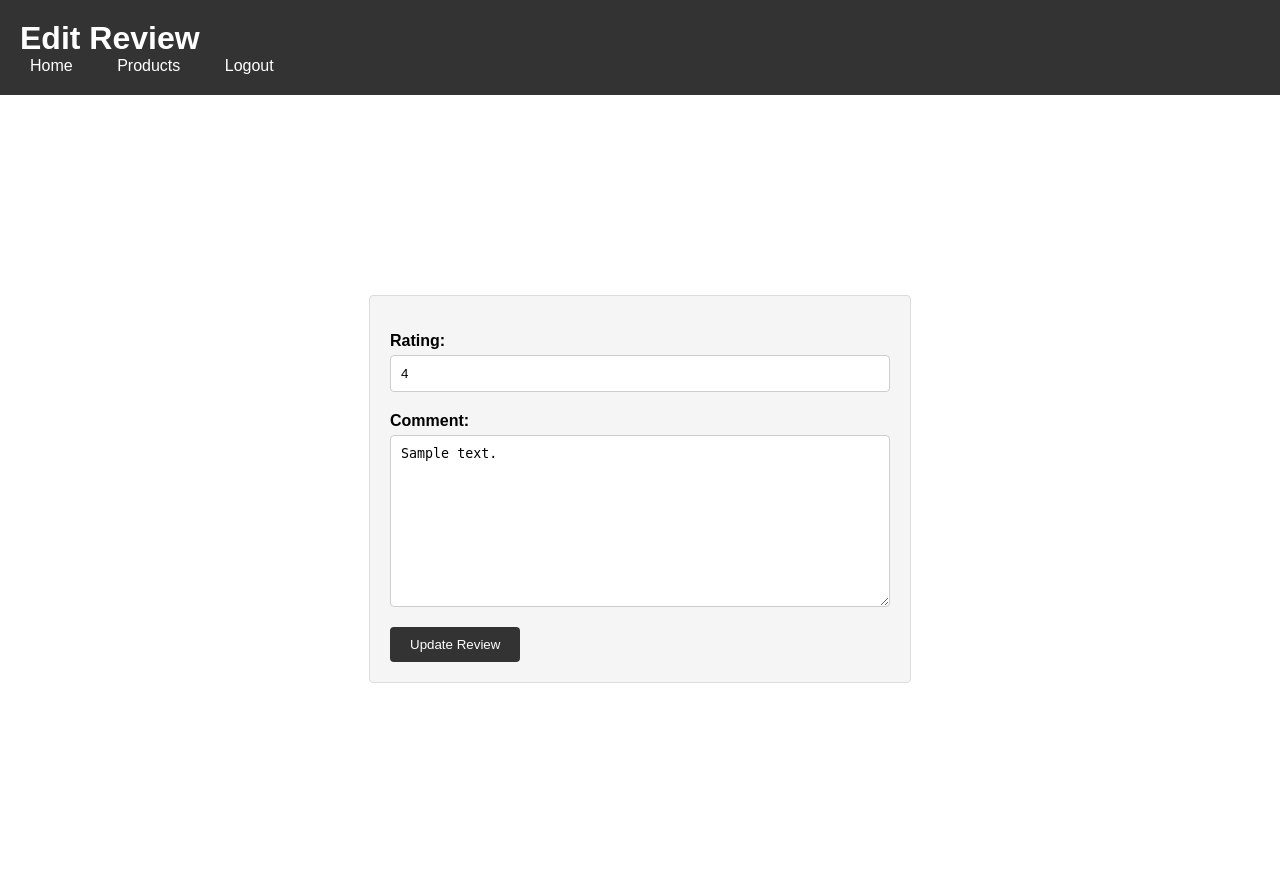
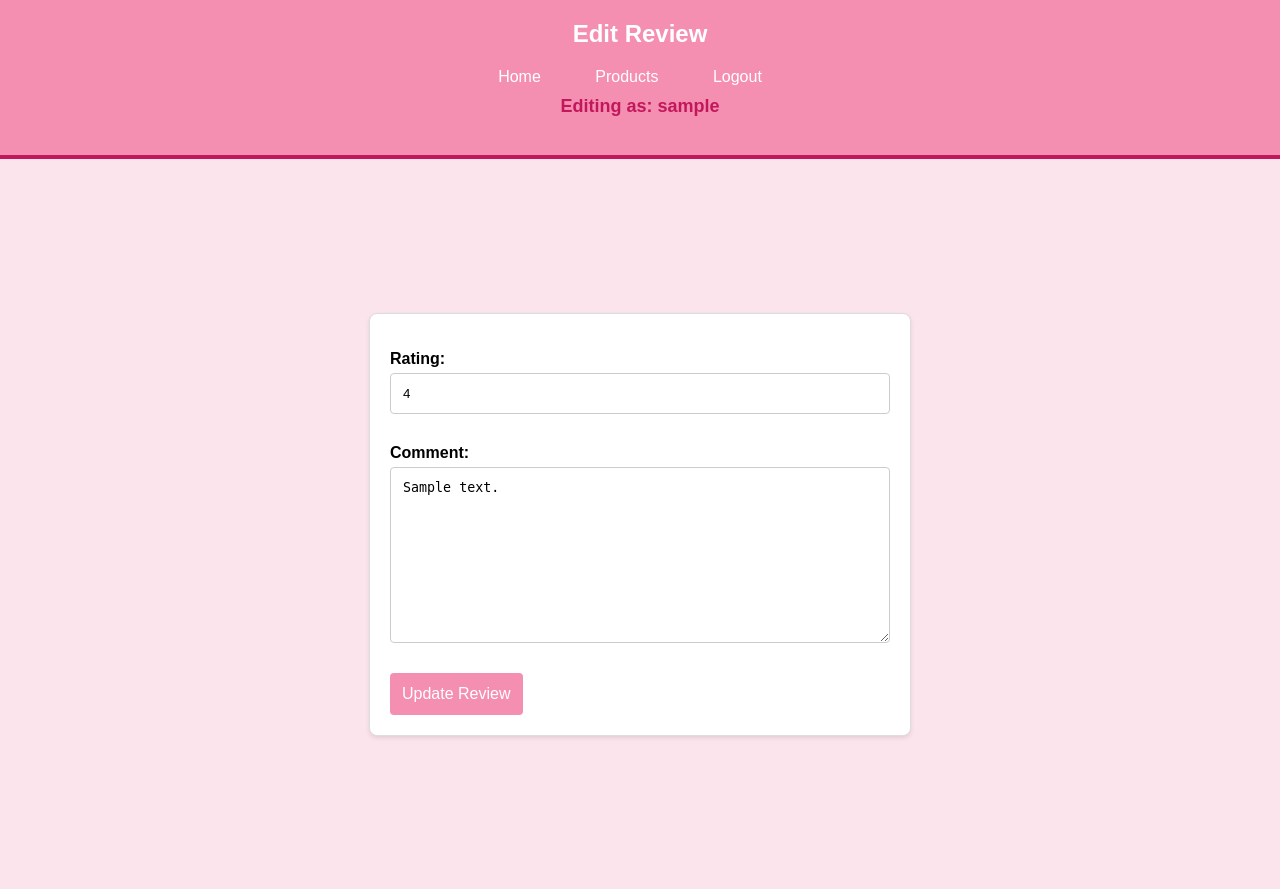
Before and after one commit to aarch34/E-commerce, a Django app: page /reviews/1/edit/ in a window 1280 px wide. Before the commit the page ends 683 px from the top, so only its background shows below. Run offline with Django 5.2, Linux system fonts and the light colour scheme; a user stored in the database is signed in; tables that the repository leaves empty hold one stand-in row (values such as "Sample post").

Commit message:
made styling

```diff
--- a/final_proj/ui/templates/edit_review.html
+++ b/final_proj/ui/templates/edit_review.html
@@ -11,23 +11,27 @@
             font-family: Arial, sans-serif;
             margin: 0;
             padding: 0;
+            background-color: #fce4ec; /* Light pink background */
         }
 
         /* Header Styles */
         header {
-            background-color: #333;
+            background-color: #f48fb1; /* Light pink for the header */
             color: #fff;
             padding: 20px;
+            text-align: center;
+            border-bottom: 4px solid #c2185b; /* Darker pink for the border */
         }
 
         header h1 {
             margin: 0;
+            font-size: 24px;
         }
 
         nav ul {
             list-style-type: none;
             padding: 0;
-            margin: 0;
+            margin: 20px 0 0;
         }
 
         nav li {
@@ -38,28 +42,40 @@
         nav a {
             color: #fff;
             text-decoration: none;
-            padding: 10px;
-            transition: background-color 0.3s ease;
+            padding: 8px 15px;
+            border-radius: 4px;
+            transition: background-color 0.3s ease, color 0.3s ease;
         }
 
         nav a:hover {
-            background-color: #555;
+            background-color: #c2185b; /* Darker pink for hover effect */
+            color: #fff;
+        }
+
+        .username {
+            font-size: 18px;
+            font-weight: bold;
+            color: #c2185b; /* Highlight color for the username */
+            margin-top: 10px;
         }
 
         /* Main Content Styles */
         main {
-            padding: 200px;
+            padding: 40px 20px;
             display: flex;
             justify-content: center;
+            align-items: center;
+            min-height: calc(100vh - 150px); /* Adjust for header height */
         }
 
         form {
             max-width: 500px;
             width: 100%;
-            background-color: #f5f5f5;
+            background-color: #fff;
             border: 1px solid #ddd;
-            border-radius: 4px;
+            border-radius: 8px;
             padding: 20px;
+            box-shadow: 0 2px 4px rgba(0,0,0,0.1);
         }
 
         form p {
@@ -74,22 +90,24 @@
         }
 
         form input, form textarea {
-            padding: 10px;
+            padding: 12px;
             border: 1px solid #ccc;
             border-radius: 4px;
+            margin-bottom: 10px;
         }
 
         button[type="submit"] {
-            background-color: #333;
+            background-color: #f48fb1; /* Light pink for the button */
             color: #fff;
             border: none;
-            padding: 10px 20px;
+            padding: 12px;
             border-radius: 4px;
             cursor: pointer;
+            font-size: 16px;
         }
 
         button[type="submit"]:hover {
-            background-color: #555;
+            background-color: #c2185b; /* Darker pink for hover effect */
         }
     </style>
 </head>
@@ -103,6 +121,7 @@
                 <li><a href="{% url 'logout' %}">Logout</a></li>
             </ul>
         </nav>
+        <p class="username">Editing as: {{ username }}</p>
     </header>
     <main>
         <form method="post">
--- a/final_proj/ui/templates/signup.html
+++ b/final_proj/ui/templates/signup.html
@@ -36,7 +36,7 @@
             display: block;
             width: 100%;
             padding: 10px;
-            background-color: #4CAF50;
+            background-color: #db97d2;
             color: white;
             border: none;
             border-radius: 4px;
--- a/final_proj/ui/views.py
+++ b/final_proj/ui/views.py
@@ -138,7 +138,11 @@ def edit_review(request, pk):
             return redirect('product_detail', pk=review.product.pk)
     else:
         form = ReviewForm(instance=review)
-    return render(request, 'edit_review.html', {'form': form})
+    context = {
+        'form': form,
+        'username': request.user.username,  # Pass the username to the template
+    }
+    return render(request, 'edit_review.html',  context)
 
 
 @login_required
```
Also changed, not shown: final_proj/ui/templates/login.html (+30 -6 lines).
